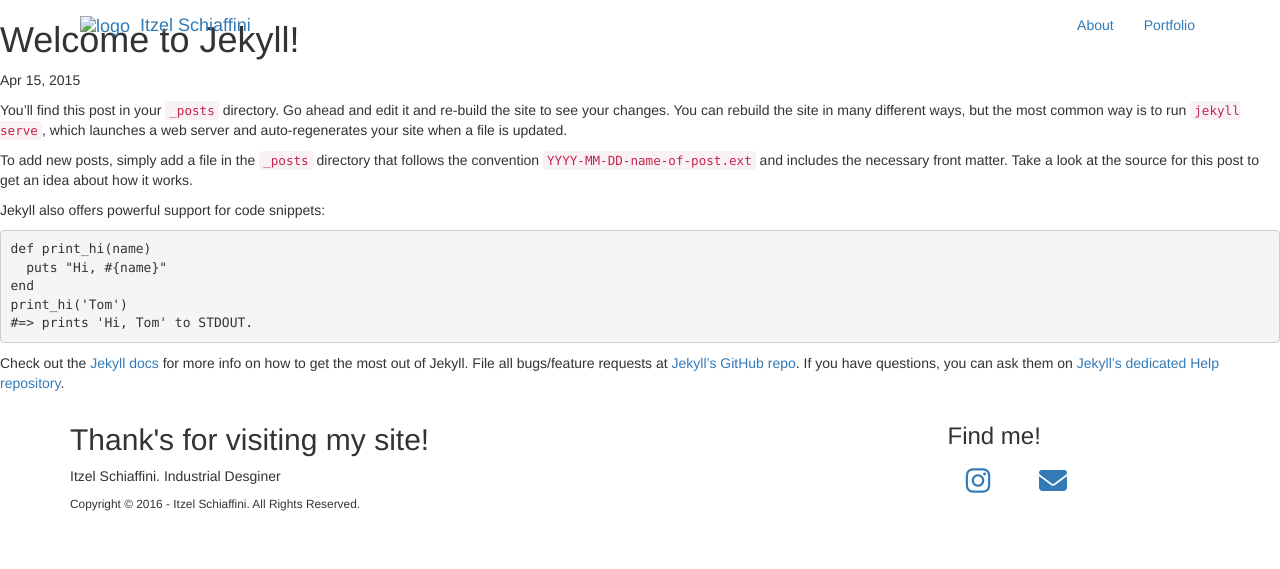
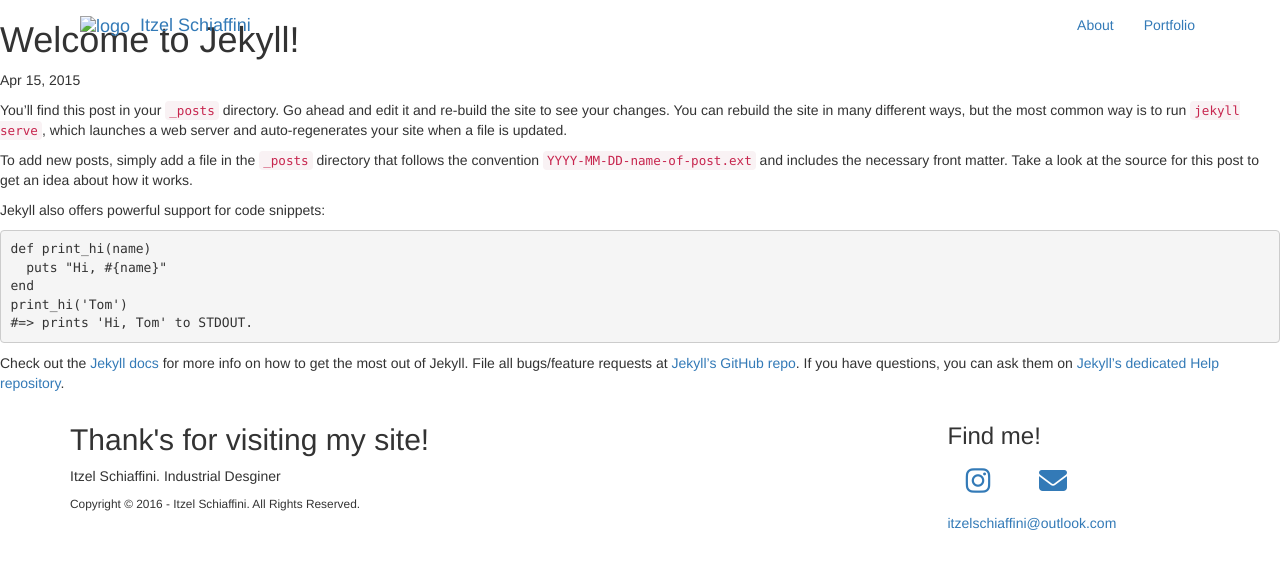
Before and after one commit to Itzelschiaffini/Itzelschiaffini.github.io, a Jekyll site: the page built from _posts/2015-04-15-welcome-to-jekyll.markdown, in a window 1280 px wide. Shown: the top 569 px of the page. Built offline with Jekyll 4.4.1, drawn with Linux system fonts in a browser that asks for light colours; nearby versions of some CDN libraries; library files that are not in the unit come from our copies; comment, search, counter and statistics services are not loaded.

Commit message:
Added email

```diff
--- a/_includes/footer.html
+++ b/_includes/footer.html
@@ -16,6 +16,7 @@
                         <a href="mailto:itzelschiaffini@outlook.com?Subject=Contact%20from%20portfolio" class="btn btn-social-light"><i class="fa fa-fw fa-envelope fa-2x"></i></a>
                     </li>
                 </ul>
+                <p><a href="mailto:itzelschiaffini@outlook.com?Subject=Contact%20from%20portfolio">itzelschiaffini@outlook.com</a></p>
                 <br>
             </div>
         </div>
```
